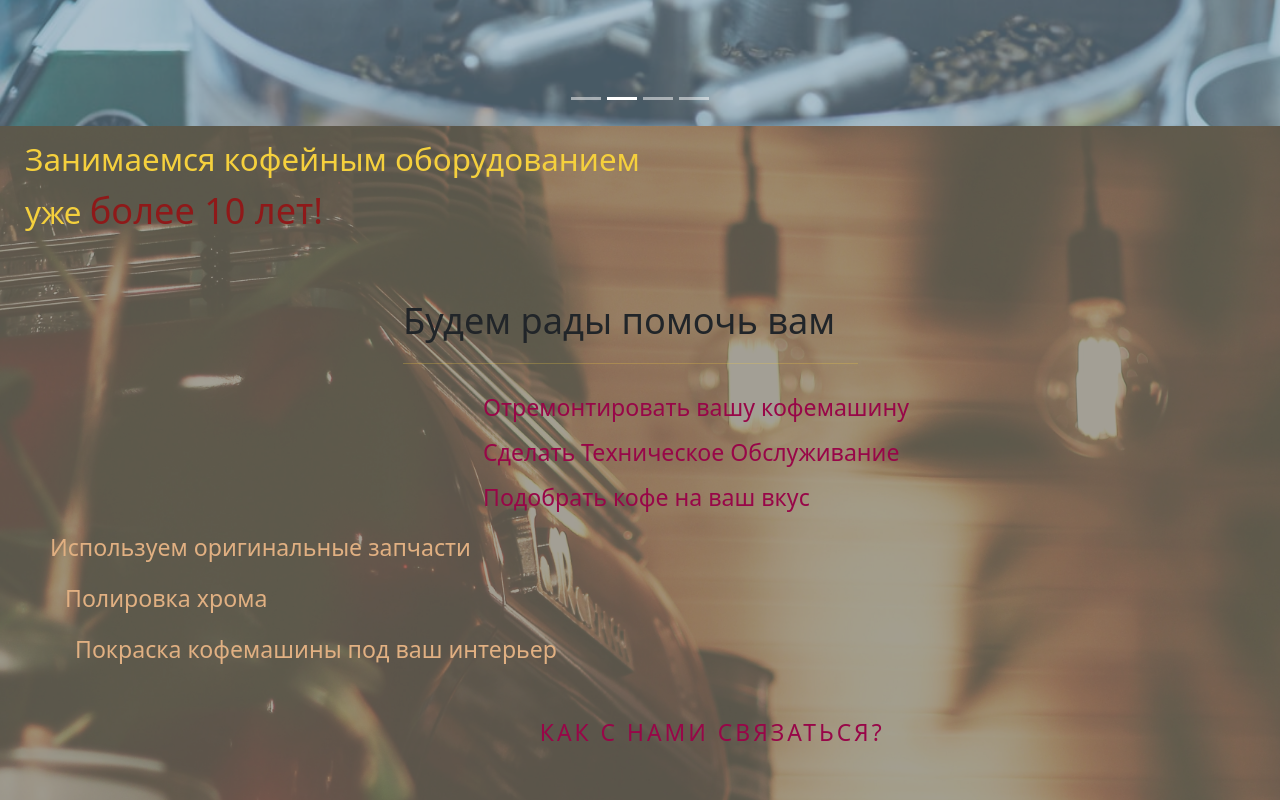
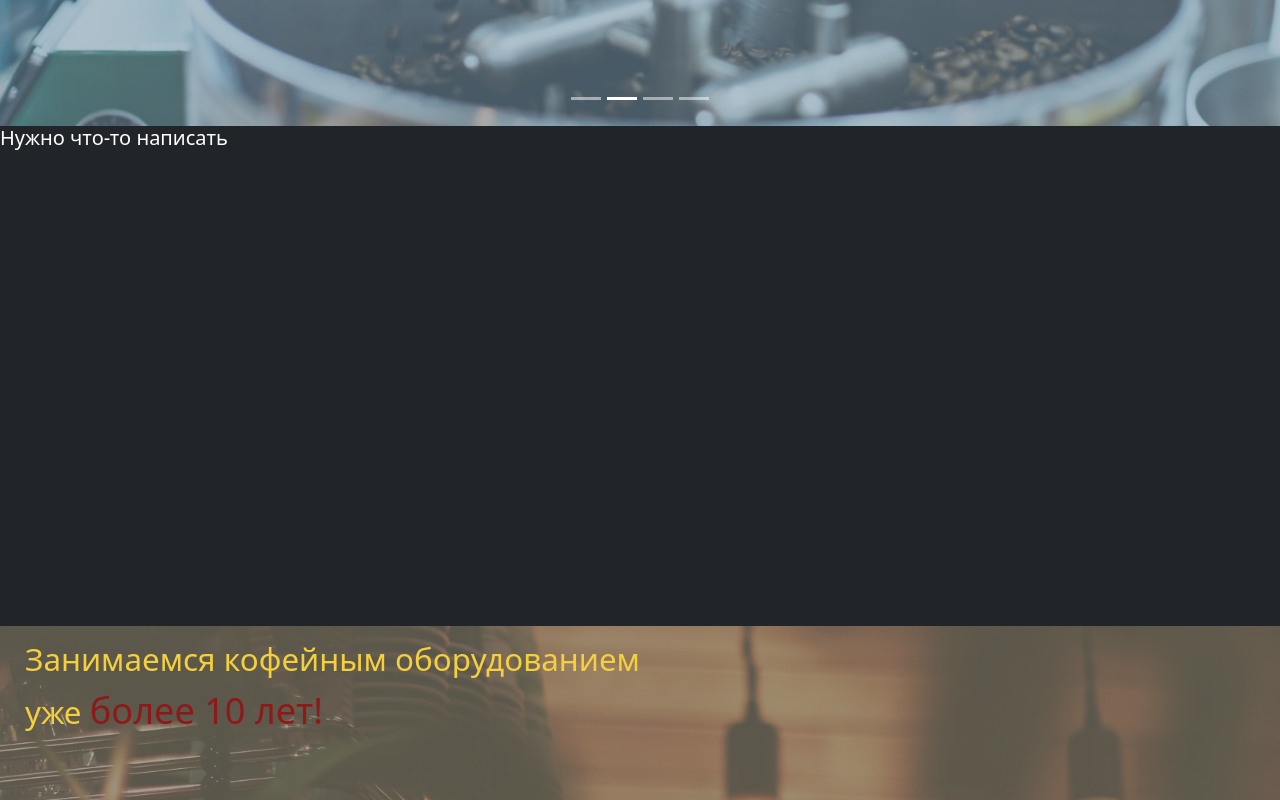
Before and after one commit to EvgeniyOl/KOFEVARKA_SERVICE, a React (Create React App) app: page / in a window 1280 px wide. Shown: the part 740-1540 px from the top of the page. Built offline with nearby package versions, Linux system fonts and the light colour scheme.

Commit message:
blackblock test

```diff
--- a/src/Pages/Home/Home.jsx
+++ b/src/Pages/Home/Home.jsx
@@ -32,7 +32,6 @@ const textAnimation = {
 const Home = (props) => {
   return (
     <>
-      <div>
       <div className={s.carouselMedia}>
         <Carousel className={s.carousel}>
           <Carousel.Item className={s.carouselItem}>
@@ -43,47 +42,51 @@ const Home = (props) => {
                 кофемашину
                 <br /> Техническое Обслуживание будет Бесплатным!
               </p>
-                <p>
+              <motion.p whileHover={{ scale: 1.5 }}>
                 <a href="#">Узнать подробности</a>
-                </p>
+              </motion.p>
             </Carousel.Caption>
           </Carousel.Item>
           <Carousel.Item className={s.carouselItem}>
             <img className="d-block w-100" src={slide2} alt="First slide" />
             <Carousel.Caption className={s.caption}>
               <p className={s.p}>Болшой выбор кофе от разных обжарщиков</p>
-                <p>
+              <motion.p whileHover={{ scale: 1.5 }}>
                 <a href="#">Узнать подробности</a>
-                </p>
+              </motion.p>
             </Carousel.Caption>
           </Carousel.Item>
           <Carousel.Item className={s.carouselItem}>
             <img className="d-block w-100" src={slide3} alt="First slide" />
             <Carousel.Caption className={s.caption}>
               <p className={s.p}>Болшой выбор кофе от разных обжарщиков</p>
-                <p>
+              <motion.p whileHover={{ scale: 1.5 }}>
                 <a href="#">Узнать подробности</a>
-                </p>
+              </motion.p>
             </Carousel.Caption>
           </Carousel.Item>
           <Carousel.Item className={s.carouselItem}>
             <img className="d-block w-100" src={slide4} alt="First slide" />
             <Carousel.Caption className={s.caption}>
               <p className={s.p}>Болшой выбор кофе от разных обжарщиков</p>
-                <p>
+              <motion.p whileHover={{ scale: 1.5 }}>
                 <a href="#">Узнать подробности</a>
-                </p>
+              </motion.p>
             </Carousel.Caption>
           </Carousel.Item>
         </Carousel>
       </div>
+
+      <div className={s.blackBlock}>
+        <h5>Нужно что-то написать</h5>
       </div>
+
       <div className={s.block1}>
         <motion.div
           className={s.block1Tittle}
           initial="hiddenLeft"
           whileInView="visibleLeft"
-          viewport={{ amount: 0.2, once: true }}
+          viewport={{ amount: 1, once: false }}
         >
           <motion.p variants={textAnimation}>
             Занимаемся кофейным оборудованием
@@ -94,7 +97,7 @@ const Home = (props) => {
           className={s.block1Ul}
           initial="hiddenBottom"
           whileInView="visibleBottom"
-          viewport={{ amount: 0.2, once: true }}
+          viewport={{ amount: 0.5 }}
         >
           <ul>
             {' '}
--- a/src/Pages/Home/Home.module.css
+++ b/src/Pages/Home/Home.module.css
@@ -2,9 +2,6 @@
 @media (max-width: 1400px) {
   .carouselItem p {
     font-size: calc(12px + (32 - 12) * ((100vw - 320px) / (1400 - 320)));
-  }
-  .carouselItem {
-    max-height: calc(200px + (800 - 200) * ((100vw - 320px) / (1400 - 320)));
   }
 }
 .p {
@@ -165,3 +162,10 @@
     padding-top: 10px;
   }
 }
+
+/* --blackBlock-- */
+.blackBlock {
+  height: 500px;
+  background-color: #212529;
+  color: #ffffff;
+}
```
Lines whose indentation alone changed are shown as unchanged.
